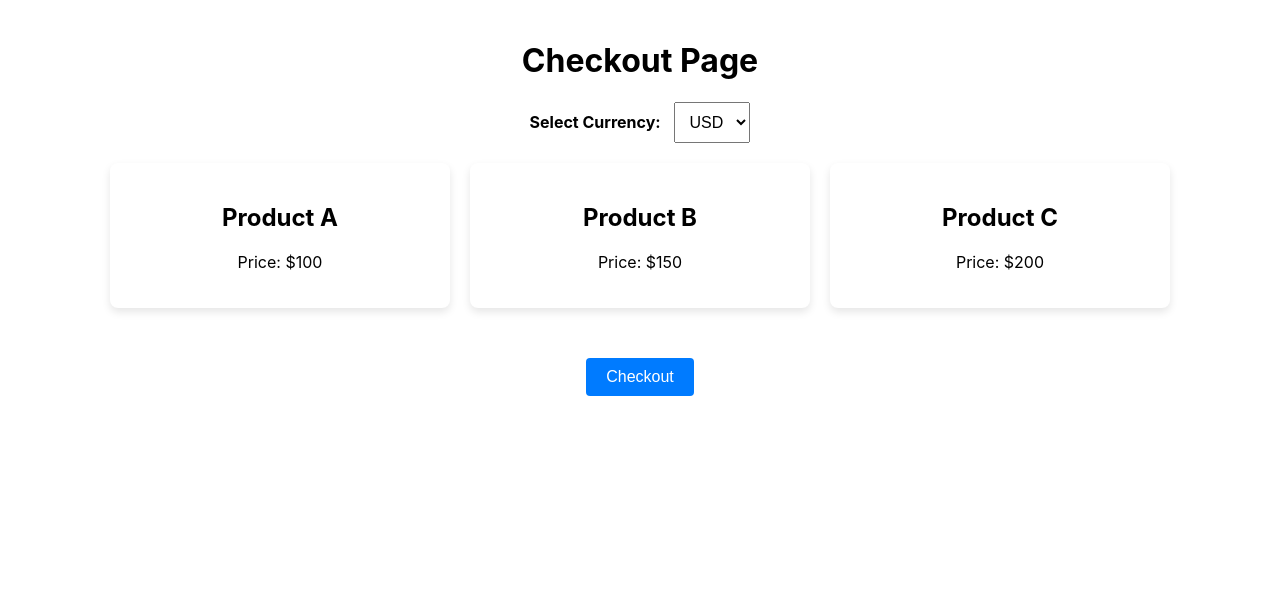
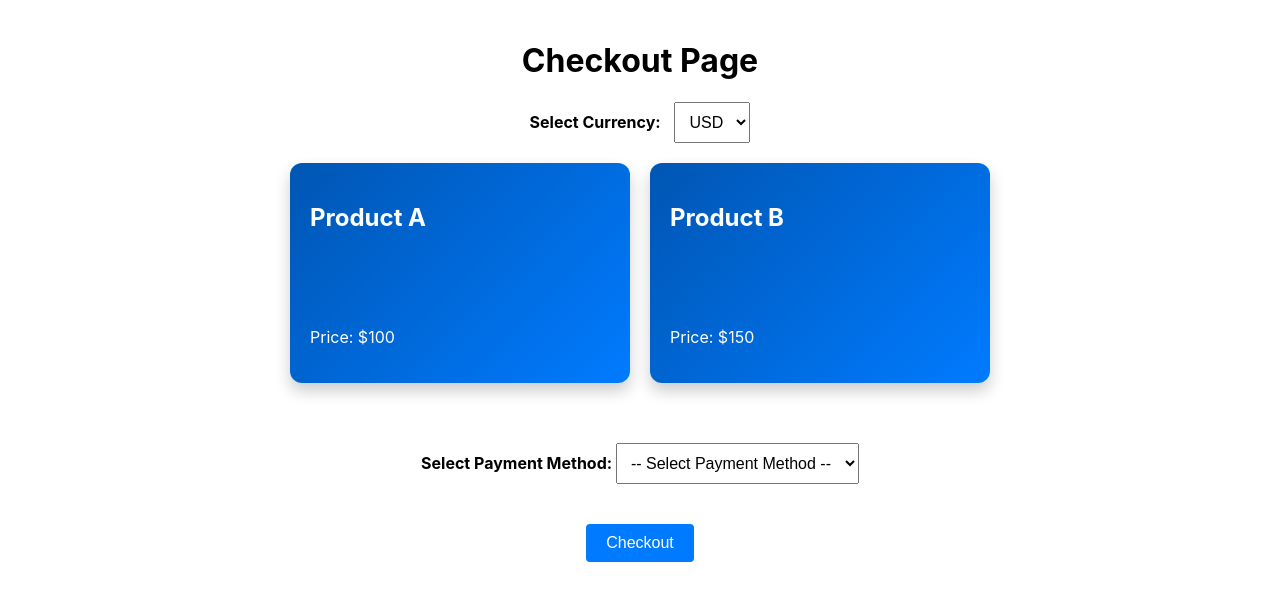
Before and after one commit to akshay-mai/Payapp, a React (Create React App) app: page /secondpage in a window 1280 px wide. Shown: the top 600 px of the page. Built offline with nearby package versions, Linux system fonts and the light colour scheme.

Commit message:
card add

```diff
--- a/src/page/secondpage/SecondPage.css
+++ b/src/page/secondpage/SecondPage.css
@@ -1,4 +1,4 @@
-
+/* Container */
 .container {
   display: flex;
   flex-direction: column;
@@ -6,7 +6,7 @@
   padding: 20px;
 }
 
-
+/* Dropdown */
 .dropdown-container {
   margin-bottom: 20px;
 }
@@ -17,7 +17,7 @@
   margin-left: 10px;
 }
 
-
+/* Cards Container */
 .cards-container {
   display: flex;
   flex-wrap: wrap;
@@ -25,17 +25,53 @@
   justify-content: center;
 }
 
-
+/* Card Styling */
 .card {
   width: 300px;
+  height: 180px;
+  border-radius: 12px;
+  background: linear-gradient(135deg, #0056b3 0%, #007bff 100%);
+  box-shadow: 0 8px 16px rgba(0, 0, 0, 0.2);
+  color: #fff;
   padding: 20px;
-    border-radius: 8px;
-    box-shadow: 0 4px 8px rgba(0, 0, 0, 0.1);
-    background-color: #fff;
-    text-align: center;
+  position: relative;
+  margin-bottom: 20px;
 }
 
+.card-content {
+  display: flex;
+  flex-direction: column;
+  justify-content: space-between;
+  height: 100%;
+}
 
+/* Payment Method Container */
+.payment-method-container {
+  margin-top: 20px;
+}
+
+.payment-method-dropdown {
+  padding: 10px;
+  font-size: 16px;
+}
+
+/* Card Form */
+.card-form {
+  margin-top: 20px;
+  display: flex;
+  flex-direction: column;
+  gap: 15px;
+}
+
+.card-form input {
+  padding: 10px;
+  font-size: 16px;
+  border: 1px solid #ccc;
+  border-radius: 4px;
+  width: 250px;
+}
+
+/* Checkout Button */
 .checkout-button {
   padding: 10px 20px;
   font-size: 16px;
@@ -44,7 +80,7 @@
   border: none;
   border-radius: 4px;
   cursor: pointer;
-    margin-top: 10px;
+  margin-top: 20px;
 }
 
 .checkout-button:hover {
--- a/src/page/secondpage/SecondPage.js
+++ b/src/page/secondpage/SecondPage.js
@@ -24,27 +24,38 @@ const productData = [
       JPY: { symbol: '¥', price: 16500 },
     },
   },
-  {
-    id: 3,
-    name: 'Product C',
-    prices: {
-      USD: { symbol: '$', price: 200 },
-      EUR: { symbol: '€', price: 180 },
-      GBP: { symbol: '£', price: 160 },
-      INR: { symbol: '₹', price: 15000 },
-      JPY: { symbol: '¥', price: 22000 },
-    },
-  },
 ];
 
 const SecondPage = () => {
   const [selectedCurrency, setSelectedCurrency] = useState('USD');
+  const [selectedPaymentMethod, setSelectedPaymentMethod] = useState('');
+  const [cardDetails, setCardDetails] = useState({
+    cardNumber: '',
+    expiryDate: '',
+    cvv: '',
+    cardHolder: '',
+  });
 
   const handleCurrencyChange = (e) => {
     setSelectedCurrency(e.target.value);
   };
 
+  const handlePaymentMethodChange = (e) => {
+    setSelectedPaymentMethod(e.target.value);
+  };
 
+  const handleCardDetailChange = (e) => {
+    setCardDetails({ ...cardDetails, [e.target.name]: e.target.value });
+  };
+
+  const handleCheckout = () => {
+    if (selectedPaymentMethod === 'Card') {
+
+      alert(`Checkout initiated with card: ${cardDetails.cardNumber}`);
+    } else {
+      alert('Please select a payment method and fill out the details.');
+    }
+  };
 
   return (
     <div className="container">
@@ -66,19 +77,64 @@ const SecondPage = () => {
       <div className="cards-container">
         {productData.map((product) => (
           <div key={product.id} className="card">
-            <h2>{product.name}</h2>
-            <p>
-              Price: {product.prices[selectedCurrency].symbol}
-              {product.prices[selectedCurrency].price}
-            </p>
-
+            <div className="card-content">
+              <h2 className="product-name">{product.name}</h2>
+              <p className="price">
+                Price: {product.prices[selectedCurrency].symbol}
+                {product.prices[selectedCurrency].price}
+              </p>
+            </div>
           </div>
         ))}
       </div>
-      <button
-      className="checkout-button">
-             Checkout
-           </button>
+
+      <div className="payment-method-container">
+        <label>Select Payment Method: </label>
+        <select value={selectedPaymentMethod} onChange={handlePaymentMethodChange} className="payment-method-dropdown">
+          <option value="">-- Select Payment Method --</option>
+          <option value="Card">Card</option>
+        </select>
+      </div>
+
+
+      {selectedPaymentMethod === 'Card' && (
+        <div className="card-form">
+          <h3>Enter Card Details:</h3>
+          <input
+            type="text"
+            name="cardNumber"
+            placeholder="Card Number"
+            value={cardDetails.cardNumber}
+            onChange={handleCardDetailChange}
+          />
+          <input
+            type="text"
+            name="expiryDate"
+            placeholder="Expiry Date (MM/YY)"
+            value={cardDetails.expiryDate}
+            onChange={handleCardDetailChange}
+          />
+          <input
+            type="text"
+            name="cvv"
+            placeholder="CVV"
+            value={cardDetails.cvv}
+            onChange={handleCardDetailChange}
+          />
+          <input
+            type="text"
+            name="cardHolder"
+            placeholder="Cardholder Name"
+            value={cardDetails.cardHolder}
+            onChange={handleCardDetailChange}
+          />
+        </div>
+      )}
+
+
+      <button onClick={handleCheckout} className="checkout-button">
+        Checkout
+      </button>
     </div>
   );
 };
```
Lines whose indentation alone changed are shown as unchanged.
